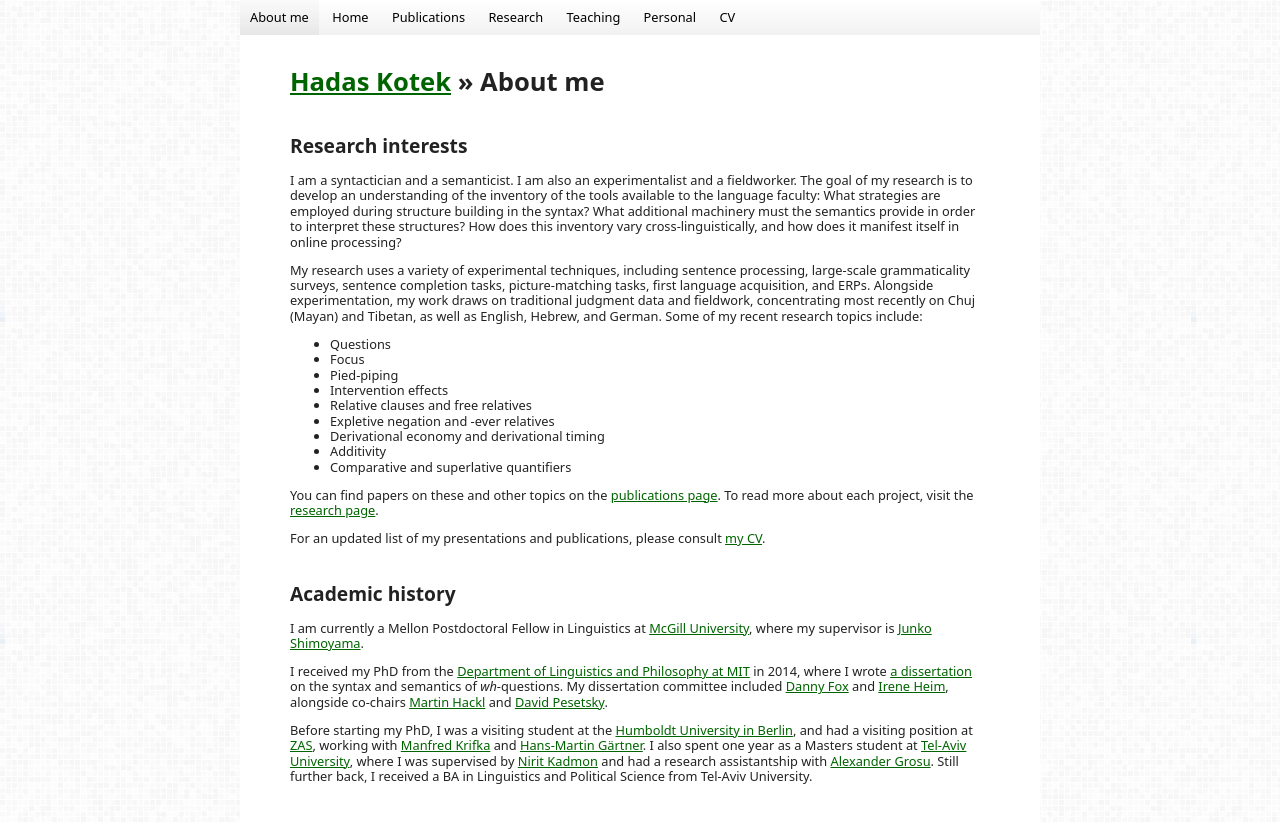
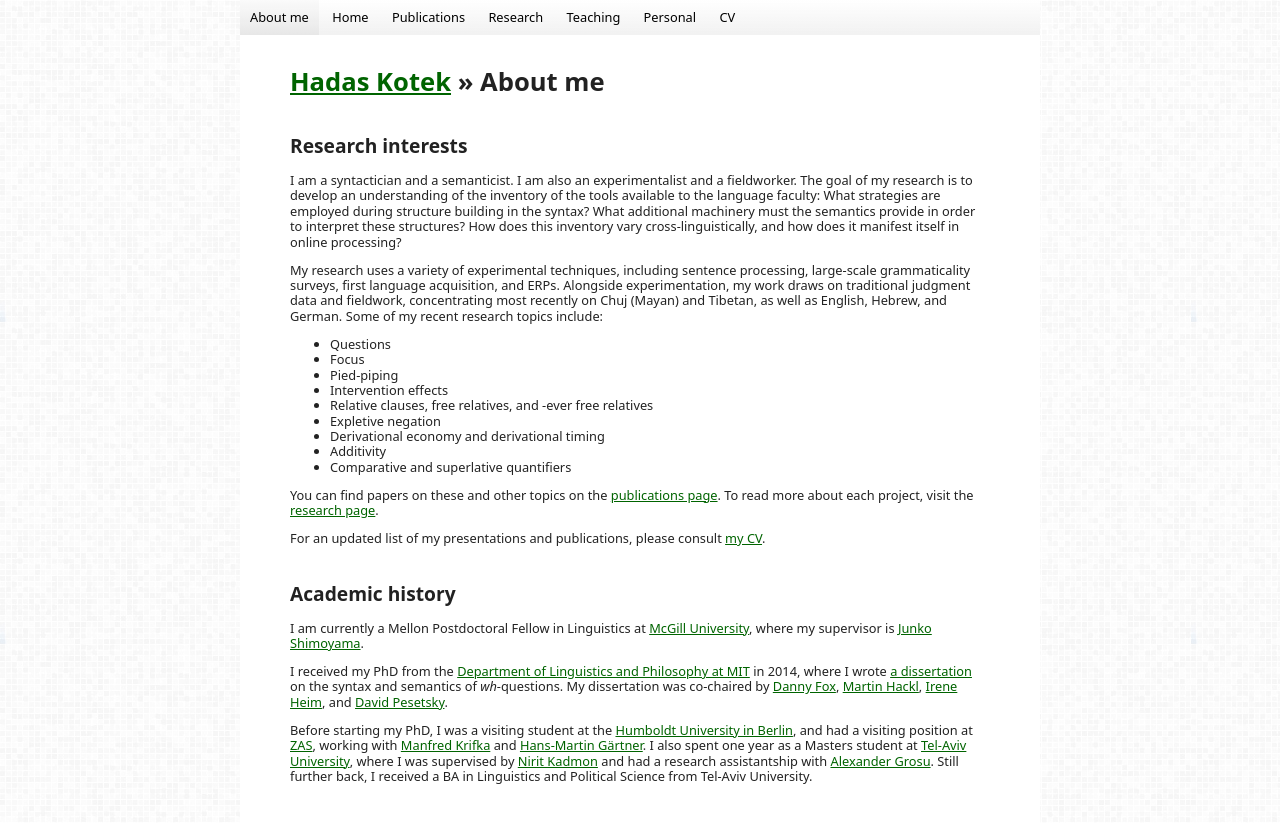
Before and after one commit to hkotek/hkotek.com, a Jekyll site: the page built from about.md, in a window 1280 px wide. Shown: the top 823 px of the page. Built offline with Jekyll 4.4.1, drawn with Linux system fonts in a browser that asks for light colours.

Commit message:
updates to about page

```diff
--- a/about.md
+++ b/about.md
@@ -8,14 +8,14 @@ Research interests
 
 I am a syntactician and a semanticist. I am also an experimentalist and a fieldworker. The goal of my research is to develop an understanding of the inventory of the tools available to the language faculty: What strategies are employed during structure building in the syntax? What additional machinery must the semantics provide in order to interpret these structures? How does this inventory vary cross-linguistically, and how does it manifest itself in online processing?
 
-My research uses a variety of experimental techniques, including sentence processing, large-scale grammaticality surveys, sentence completion tasks, picture-matching tasks, first language acquisition, and ERPs. Alongside experimentation, my work draws on traditional judgment data and fieldwork, concentrating most recently on Chuj (Mayan) and Tibetan, as well as English, Hebrew, and German. Some of my recent research topics include:
+My research uses a variety of experimental techniques, including sentence processing, large-scale grammaticality surveys, first language acquisition, and ERPs. Alongside experimentation, my work draws on traditional judgment data and fieldwork, concentrating most recently on Chuj (Mayan) and Tibetan, as well as English, Hebrew, and German. Some of my recent research topics include:
 
 * Questions
 * Focus
 * Pied-piping
 * Intervention effects
-* Relative clauses and free relatives
-* Expletive negation and -ever relatives
+* Relative clauses, free relatives, and -ever free relatives
+* Expletive negation
 * Derivational economy and derivational timing
 * Additivity
 * Comparative and superlative quantifiers
@@ -30,6 +30,6 @@ Academic history
 
 I am currently a Mellon Postdoctoral Fellow in Linguistics at [McGill University](https://www.mcgill.ca/linguistics/department-linguistics), where my supervisor is [Junko Shimoyama](https://sites.google.com/site/junkoshimoyama/).
 
-I received my PhD from the [Department of Linguistics and Philosophy at MIT](http://web.mit.edu/linguistics/) in 2014, where I wrote [a dissertation](http://ling.auf.net/lingbuzz/002231/current.pdf?_s=mFXst8rtWr5B1Rhc) on the syntax and semantics of *wh*-questions. My dissertation committee included [Danny Fox](http://web.mit.edu/linguistics/people/faculty/fox/index.html) and [Irene Heim](http://web.mit.edu/linguistics/people/faculty/heim/), alongside co-chairs [Martin Hackl](http://web.mit.edu/hackl/www/) and [David Pesetsky](http://web.mit.edu/linguistics/people/faculty/pesetsky/).
+I received my PhD from the [Department of Linguistics and Philosophy at MIT](http://web.mit.edu/linguistics/) in 2014, where I wrote [a dissertation](http://ling.auf.net/lingbuzz/002231/current.pdf?_s=mFXst8rtWr5B1Rhc) on the syntax and semantics of *wh*-questions. My dissertation was co-chaired by [Danny Fox](http://web.mit.edu/linguistics/people/faculty/fox/index.html), [Martin Hackl](http://web.mit.edu/hackl/www/), [Irene Heim](http://web.mit.edu/linguistics/people/faculty/heim/), and [David Pesetsky](http://web.mit.edu/linguistics/people/faculty/pesetsky/).
 
 Before starting my PhD, I was a visiting student at the [Humboldt University in Berlin](https://www.linguistik.hu-berlin.de/en), and had a visiting position at [ZAS](http://www.zas.gwz-berlin.de/), working with [Manfred Krifka](https://www.linguistik.hu-berlin.de/de/institut/professuren/sprachwissenschaft/mitarbeiter/krifka) and [Hans-Martin Gärtner](http://www.nytud.mta.hu/depts/tlp/gaertner/publist.html). I also spent one year as a Masters student at [Tel-Aviv University](https://humanities.tau.ac.il/linguistics_eng/), where I was supervised by [Nirit Kadmon](http://humanities.tau.ac.il/segel/kadmon/) and had a research assistantship with [Alexander Grosu](http://www.tau.ac.il/~grosua/). Still further back, I received a BA in Linguistics and Political Science from Tel-Aviv University.
```
